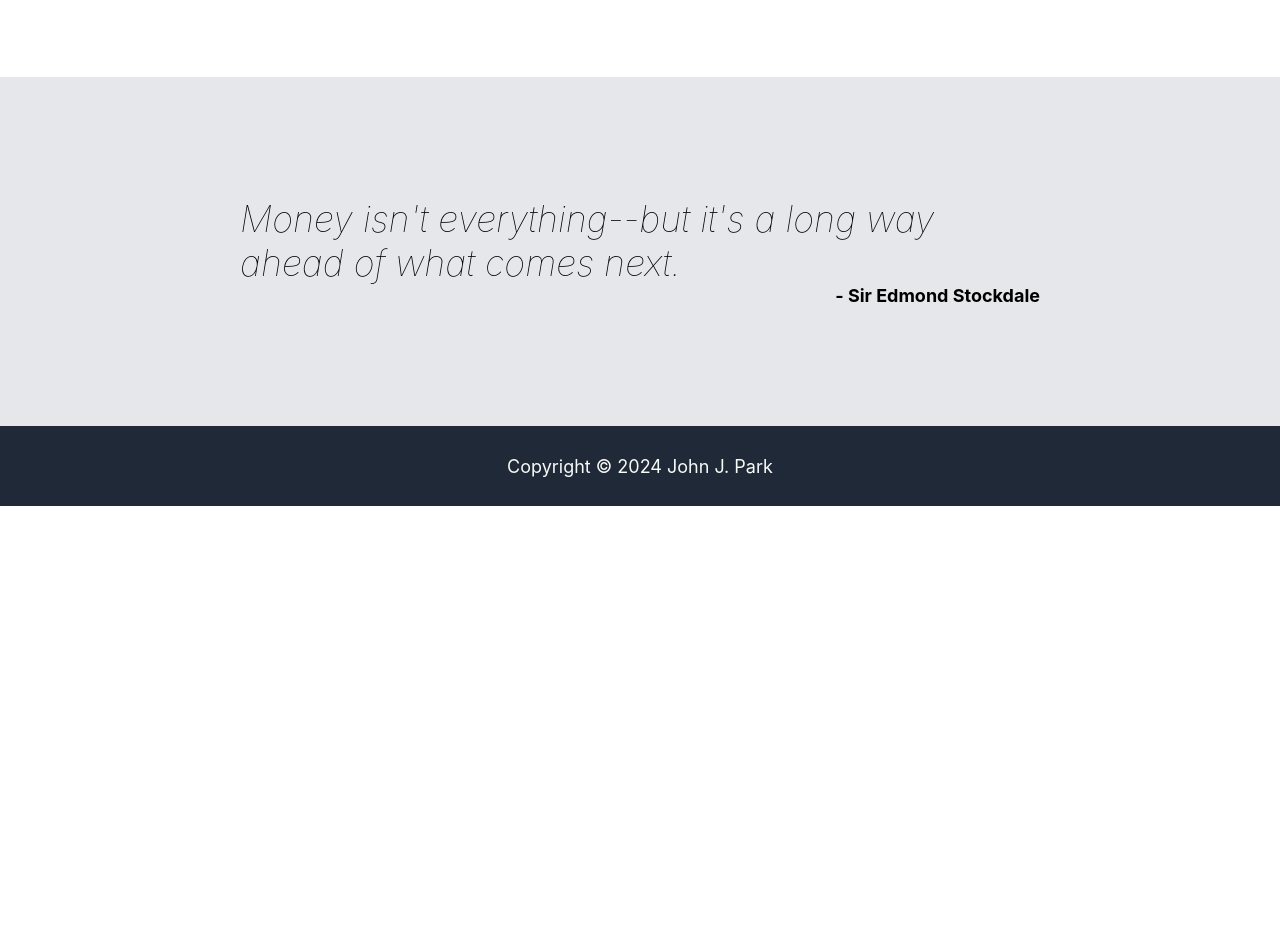
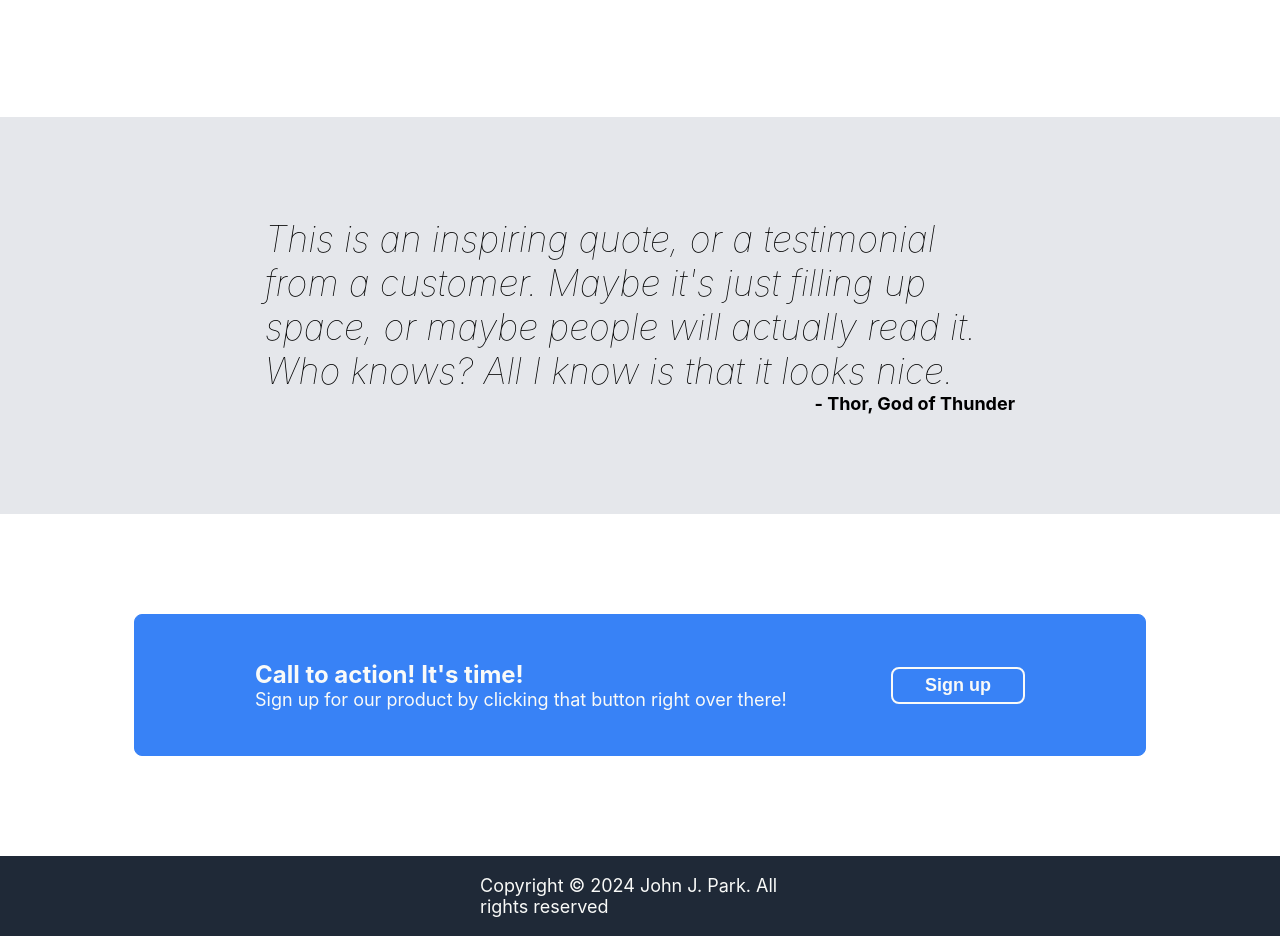
Before and after one commit to jprk8/landing-page, a plain HTML site: page index.html in a window 1280 px wide. Shown: the part 932-1868 px from the top of the page. Before the commit the page ends 1438 px from the top, so only its background shows below. Drawn offline with Linux system fonts and the light colour scheme.

Commit message:
Complete landing page project

```diff
--- a/index.html
+++ b/index.html
@@ -21,7 +21,7 @@
         <div class="left">
             <div class="hero-main">This website is awesome</div>
             <div class="hero-text">This website has some subtext that goes here under the main title. It's a smaller font and the color is lower contrast.</div>
-            <button>Sign up</button>
+            <button class="button-signup">High Five!</button>
         </div>
         <img src="./img/rocket.jpg" alt="cartooonish drawing of a rocket launch" height="270px" width="auto">
     </div>
@@ -47,11 +47,19 @@
 
     </div>
     <div class="quote-section" style="background: #e5e7eb;">
-        <div class="quote">Money isn't everything--but it's a long way ahead of what comes next.</div>
-        <div class="author">- Sir Edmond Stockdale</div>
+        <div class="quote">This is an inspiring quote, or a testimonial from a customer. Maybe it's just filling up space, or maybe people will actually read it. Who knows? All I know is that it looks nice.</div>
+        <div class="author">- Thor, God of Thunder</div>
     </div>
 
-    <div class="footer">Copyright © 2024 John J. Park</div>
+    <div class="action-banner">
+        <div class="action-left">
+            <div class="action-title">Call to action! It's time!</div>
+            <div class="action-text">Sign up for our product by clicking that button right over there!</div>
+        </div>
+        <button class="button-action">Sign up</button>
+    </div>
+
+    <div class="footer">Copyright © 2024 John J. Park. All rights reserved</div>
 
 </body>
 </html>
--- a/style.css
+++ b/style.css
@@ -30,8 +30,8 @@ ul {
 }
 
 .header {
-    height: 60px;
-    width: 1100px;
+    height: 80px;
+    width: 1024px;
     margin: 0 auto;
     justify-content: space-between;
 }
@@ -49,7 +49,7 @@ ul {
 }
 
 .hero {
-    width: 1100px;
+    width: 1024px;
     margin: 100px auto;
     flex-wrap: wrap;
     justify-content: space-between;
@@ -75,9 +75,16 @@ button {
     border-radius: 8px;
     font-size: 18px;
     font-weight: bold;
+    background-color: #3882f6;
     color: #f9faf8;
-    background-color: #3882f6;
-    border: 1px solid #3882f6;
+}
+
+.button-signup {
+    border: 2px solid #3882f6;
+}
+
+.button-action {
+    border: 2px solid #f9faf8;
 }
 
 .info-text {
@@ -93,14 +100,14 @@ button {
     justify-content: center;
     align-items: center;
     gap: 48px;
-    margin-bottom: 100px;
+    margin-bottom: 120px;
 }
 
 .square {
     border: 4px solid #3882f6;
     width: 160px;
     height: 160px;
-    border-radius: 12px;
+    border-radius: 16px;
     margin: 0 auto;
 }
 
@@ -114,7 +121,7 @@ button {
 .quote,
 .author {
     background: #e5e7eb;
-    width: 800px;
+    width: 750px;
 }
 
 .quote {
@@ -122,7 +129,7 @@ button {
     font-size: 36px;
     font-style: italic;
     font-weight: lighter;
-    padding-top: 120px;
+    padding-top: 100px;
 }
 
 .author {
@@ -130,5 +137,30 @@ button {
     font-weight: bold;
     text-align: right;
     margin: 0 auto;
-    padding-bottom: 120px;
+    padding-bottom: 100px;
 }
+
+.action-banner {
+    display: flex;
+    justify-content: space-between;
+    align-items: center;
+    align-self: center;
+    margin: 100px auto;
+    padding: 0 120px;
+    width: 770px;
+    height: 140px;
+    border: 1px solid #3882f6;
+    background-color: #3882f6;
+    border-radius: 8px;
+}
+
+.action-title {
+    font-size: 24px;
+    color: #f9faf8;
+    font-weight: bold;
+}
+
+.action-text {
+    font-size: 18px;
+    color: #f9faf8;
+}
```
